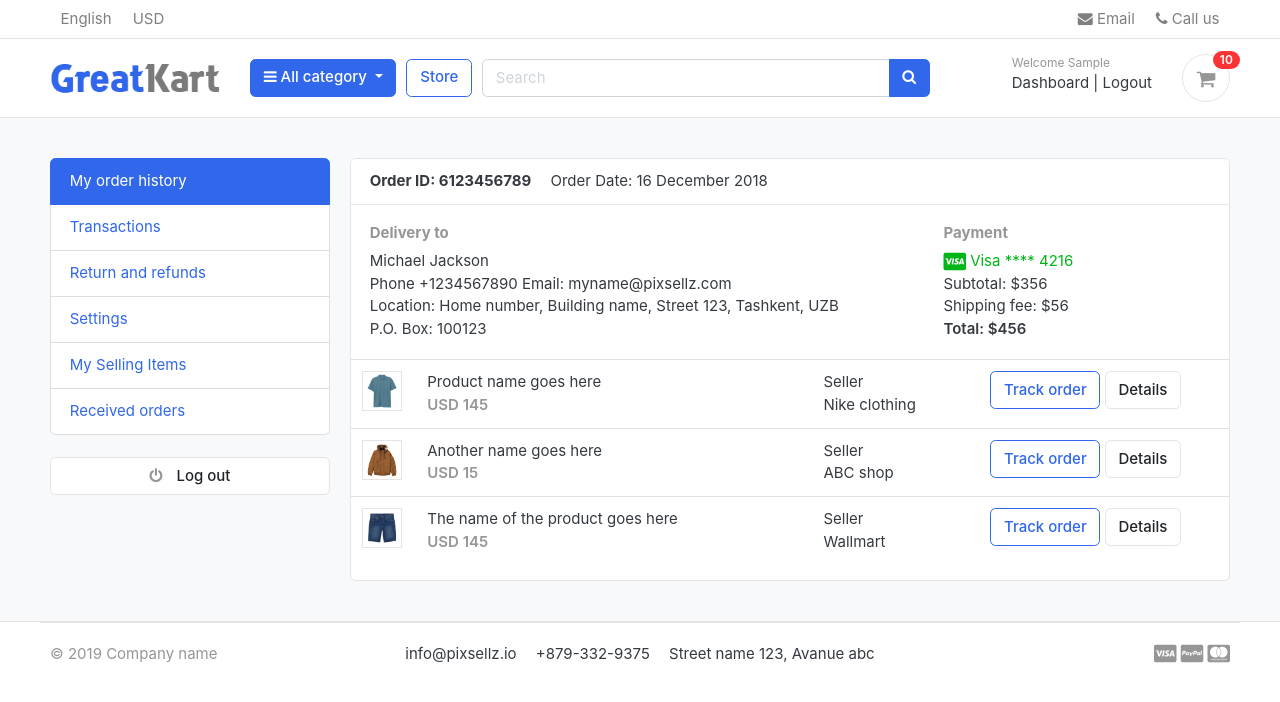
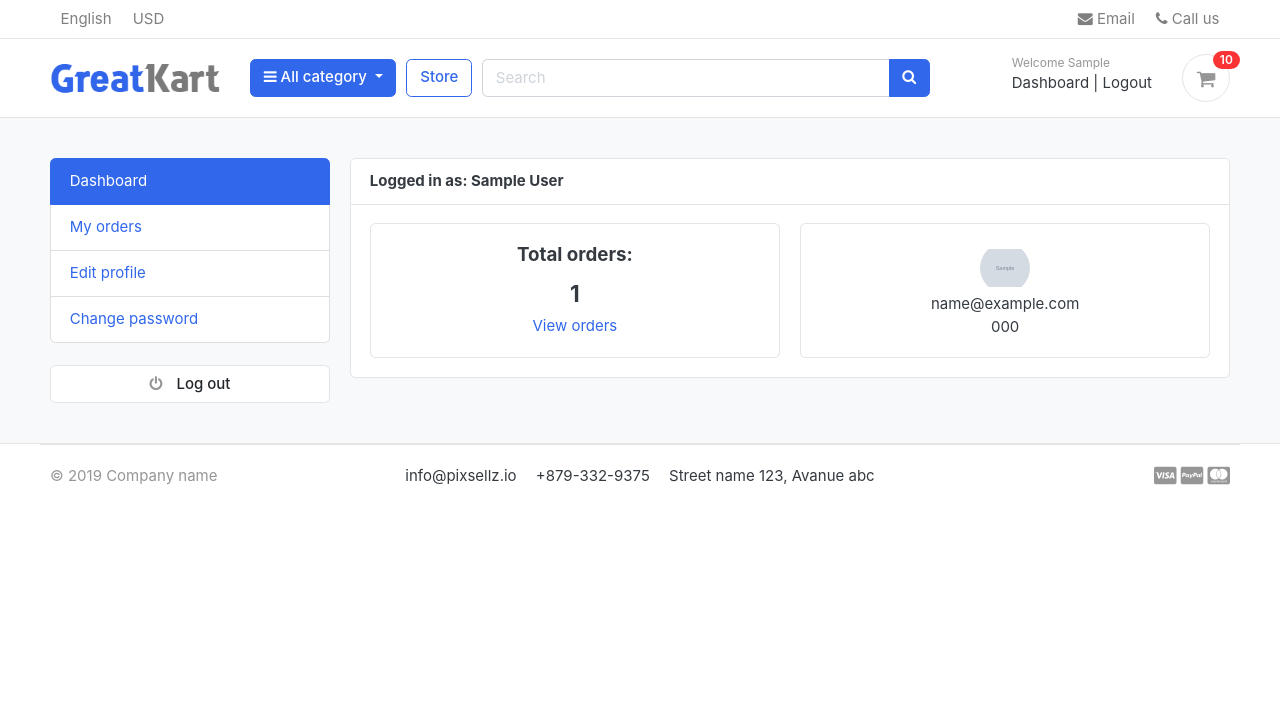
Before and after one commit to aryan-shrestha/eCommerce, a Django app: page /accounts/ in a window 1280 px wide. Shown: the top 702 px of the page. Run offline with Django 4.2, Linux system fonts and the light colour scheme; a user stored in the database is signed in; tables that the repository leaves empty hold one stand-in row (values such as "Sample post"); grey boxes marked "Sample" are stand-in pictures; some libraries are stand-ins or nearby versions; some web fonts are replaced.

Commit message:
user dashboard added

```diff
--- a/accounts/urls.py
+++ b/accounts/urls.py
@@ -13,6 +13,12 @@ urlpatterns = [
 
     path('forgot_password/', views.forgot_password, name='forgot_password'),
     path('reset_password_validate/<str:uidb64>/<str:token>/', views.reset_password_validate, name='reset_password_validate'),
-    path('reset_password/', views.reset_password, name='reset_password')
+    path('reset_password/', views.reset_password, name='reset_password'),
+    path('change_password/', views.change_password, name='change_password'),
 
+    path('my_orders/', views.my_orders, name='my_orders'),
+    path('edit_profile/', views.edit_profile, name='edit_profile'),
+    path('order_detail/<str:order_number>/', views.order_detail, name="order_detail"),
+
+    path('qr-code/', views.qr_code_view, name='qr_code'),
 ]
--- a/accounts/views.py
+++ b/accounts/views.py
@@ -1,4 +1,4 @@
-from django.shortcuts import render, redirect
+from django.shortcuts import render, redirect, get_object_or_404
 from django.contrib import messages, auth
 from django.contrib.auth.decorators import login_required
 from django.contrib.sites.shortcuts import get_current_site
@@ -9,13 +9,18 @@ from django.contrib.auth.tokens import default_token_generator
 from django.core.mail import send_mail
 from django.conf import settings
 
-import requests
+# imports for qr code generator
+from django.http import HttpResponse
+import qrcode
 
 from accounts.models import Account
 from cart.views import _cart_id
 from cart.models import Cart, CartItem
+from orders.models import Order
 
-from .forms import RegistrationForm
+from .forms import RegistrationForm, UserProfileForm, UserForm
+from .models import UserProfile
+
 # Create your views here.
 
 def register(request):
@@ -40,6 +45,7 @@ def register(request):
                                             )
             user.phone_number = phone_number
             user.save()
+            UserProfile.objects.create(user=user)
 
             # USER activation
 
@@ -156,7 +162,12 @@ def activate(request, uidb64, token):
 
 @login_required(login_url='login')
 def dashboard(request):
-    return render(request, 'accounts/dashboard.html')
+    orders = Order.objects.order_by('-created_at').filter(user_id=request.user.id, is_ordered=True)
+    orders_count = orders.count()
+    context = {
+        'orders_count': orders_count,
+    }
+    return render(request, 'accounts/dashboard.html', context=context)
 
 def forgot_password(request):
     if request.method == 'POST':
@@ -222,3 +233,86 @@ def reset_password(request):
             return redirect('reset_password')
 
     return render(request, 'accounts/reset_password.html')
+
+login_required(login_url='login')
+def my_orders(request):
+    orders = Order.objects.filter(user=request.user, is_ordered=True).order_by('-created_at')
+    context = {
+        'orders': orders
+    }
+    return render(request, 'accounts/my_orders.html', context)
+
+login_required(login_url='login')
+def edit_profile(request):
+    user_profile = get_object_or_404(UserProfile, user=request.user)
+    if request.method == 'POST':
+        user_form = UserForm(request.POST, instance=request.user)
+        user_profile_form = UserProfileForm(request.POST, request.FILES, instance=user_profile)
+        if user_form.is_valid() and user_profile_form.is_valid():
+            user_form.save()
+            user_profile_form.save()
+            messages.success(request, 'Your profile has been updated')
+            return redirect('edit_profile')
+    else:
+        user_form = UserForm(instance=request.user)
+        user_profile_form = UserProfileForm(instance=user_profile)
+    context = {
+        'user_profile': user_profile,
+        'user_form': user_form,
+        'profile_form': user_profile_form
+    }
+    return render(request, 'accounts/edit_profile.html', context=context)
+
+@login_required(login_url='login')
+def change_password(request):
+    if request.method == 'POST':
+        current_password = request.POST.get('current_password')
+        new_password = request.POST.get('new_password')
+        confirm_new_password = request.POST.get('confirm_new_password')
+
+        user = request.user
+
+        if user.check_password(current_password):
+            if new_password == current_password:
+                messages.error(request, "Current password cannot be used as new password")
+                return redirect('change_password')
+
+            elif new_password == confirm_new_password:
+                user.set_password(new_password)
+                messages.success(request, "Password updated successfully")
+                auth.logout(request)
+                return redirect('login')
+            else:
+                messages.error(request, "Passwords does not match")
+                return redirect('change_password')
+        else:
+            messages.error(request, "Current password does not match")
+            return redirect('change_password')
+
+
+    return render(request, 'accounts/change_password.html')
+
+@login_required(login_url='login')
+def order_detail(request, order_number):
+    order = Order.objects.get(order_number=order_number)
+    context = {
+        'order': order,
+        'order_items': order.orderproduct_set.all(),
+    }
+    return render(request, 'accounts/order_detail.html', context)
+
+# view for qr code
+def qr_code_view(request):
+    # Get the data for the QR code (e.g., a URL)
+    data = 'https://drive.google.com/file/d/10oNBRh7nkJOrzYA6sYvRRAFzCy192lsc/view?usp=sharing'
+
+    # Generate the QR code image
+    qr = qrcode.QRCode(version=1, box_size=10, border=5)
+    qr.add_data(data)
+    qr.make(fit=True)
+    qr_image = qr.make_image(fill_color="black", back_color="white")
+
+    # Create an HTTP response with the image content
+    response = HttpResponse(content_type="image/png")
+    qr_image.save(response, "PNG")
+    return response
--- a/eCommerce/static/css/custom.css
+++ b/eCommerce/static/css/custom.css
@@ -48,3 +48,17 @@ label:hover~input:checked~label {
 .rating-star i {
     color: #ffb503 !important;
 }
+
+/* dashboard edit profile avatar css */
+.round-avatar {
+    width: 100px; /* Adjust the width and height according to your needs */
+    height: 100px;
+    border-radius: 50%;
+    overflow: hidden;
+  }
+
+  .round-avatar img {
+    width: 100%;
+    height: 100%;
+    object-fit: cover;
+  }
--- a/templates/accounts/dashboard.html
+++ b/templates/accounts/dashboard.html
@@ -6,87 +6,35 @@
     <div class="container">
         {% include 'includes/alerts.html' %}
         <div class="row">
-            <aside class="col-md-3">
-                <!--   SIDEBAR   -->
-                <ul class="list-group">
-                    <a class="list-group-item active" href="#"> My order history </a>
-                    <a class="list-group-item" href="#"> Transactions </a>
-                    <a class="list-group-item" href="#"> Return and refunds </a>
-                    <a class="list-group-item" href="#">Settings </a>
-                    <a class="list-group-item" href="#"> My Selling Items </a>
-                    <a class="list-group-item" href="#"> Received orders </a>
-                </ul>
-                <br>
-                <a class="btn btn-light btn-block" href="{% url 'login' %}"> <i class="fa fa-power-off"></i> <span class="text">Log out</span> </a>
-                <!--   SIDEBAR .//END   -->
-            </aside>
+            {% include 'includes/dashboard_sidebar.html' %}
             <main class="col-md-9">
                 <article class="card">
-                <header class="card-header">
-                    <strong class="d-inline-block mr-3">Order ID: 6123456789</strong>
-                    <span>Order Date: 16 December 2018</span>
-                </header>
-                <div class="card-body">
-                    <div class="row">
-                        <div class="col-md-8">
-                            <h6 class="text-muted">Delivery to</h6>
-                            <p>Michael Jackson <br>
-                            Phone +1234567890 Email: myname@pixsellz.com <br>
-                            Location: Home number, Building name, Street 123,  Tashkent, UZB <br>
-                            P.O. Box: 100123
-                                </p>
+                    <header class="card-header">
+                        <strong class="d-inline-block mr-3">Logged in as: {{ user.full_name }}</strong>
+                    </header>
+                    <div class="card-body">
+                        <div class="row">
+                            <div class="col-md-6">
+                                <div class="card" style="text-align: center;">
+                                    <div class="card-body">
+                                        <h5 class="card-title">Total orders:</h5>
+                                        <h4>{{ orders_count }}</h4>
+                                        <a href="">View orders</a>
+                                    </div>
+                                </div>
+                            </div>
+                            <div class="col-md-6">
+                                <div class="card" style="text-align: center;">
+                                    <div class="card-body">
+                                        <img src="{{ user.userprofile.profile_picture.url }}" alt="User profile picture" width="50" height="50" style="border-radius: 50%; object-fit: contain;">
+                                        <p class="mb-0">{{ user.email }}</p>
+                                        <p>{{ user.phone_number }}</p>
+                                    </div>
+                                </div>
+                            </div>
                         </div>
-                        <div class="col-md-4">
-                            <h6 class="text-muted">Payment</h6>
-                            <span class="text-success">
-                                <i class="fab fa-lg fa-cc-visa"></i>
-                                Visa  **** 4216
-                            </span>
-                            <p>Subtotal: $356 <br>
-                                Shipping fee:  $56 <br>
-                                <span class="b">Total:  $456 </span>
-                            </p>
-                        </div>
-                    </div> <!-- row.// -->
-                </div> <!-- card-body .// -->
-                <div class="table-responsive">
-                    <table class="table table-hover">
-                        <tr>
-                            <td width="65">
-                                <img src="../images/items/1.jpg" class="img-xs border">
-                            </td>
-                            <td>
-                                <p class="title mb-0">Product name goes here </p>
-                                <var class="price text-muted">USD 145</var>
-                            </td>
-                            <td> Seller <br> Nike clothing </td>
-                            <td width="250"> <a href="#" class="btn btn-outline-primary">Track order</a> <a href="#" class="btn btn-light"> Details </a> </td>
-                        </tr>
-                        <tr>
-                            <td>
-                                <img src="../images/items/2.jpg" class="img-xs border">
-                            </td>
-                            <td>
-                                <p class="title mb-0">Another name goes here </p>
-                                <var class="price text-muted">USD 15</var>
-                            </td>
-                            <td> Seller <br> ABC shop </td>
-                            <td> <a href="#" class="btn btn-outline-primary">Track order</a> <a href="#" class="btn btn-light"> Details </a> </td>
-                        </tr>
-                        <tr>
-                            <td>
-                                <img src="../images/items/3.jpg" class="img-xs border">
-                            </td>
-                            <td>
-                                <p class="title mb-0">The name of the product  goes here </p>
-                                <var class="price text-muted">USD 145</var>
-                            </td>
-                            <td> Seller <br> Wallmart </td>
-                            <td> <a href="#" class="btn btn-outline-primary">Track order</a> <a href="#" class="btn btn-light"> Details </a> </td>
-                        </tr>
-                    </table>
-                </div> <!-- table-responsive .end// -->
-                </article> <!-- order-group.// -->
+                    </div>
+                </article>
             </main>
         </div> <!-- row.// -->
     </div>
--- /dev/null
+++ b/templates/includes/dashboard_sidebar.html
@@ -0,0 +1,12 @@
+<aside class="col-md-3">
+    <!--   SIDEBAR   -->
+    <ul class="list-group">
+        <a class="list-group-item {% if request.path == '/accounts/' or  request.path == '/accounts/dashboard/' %} active {% endif %}" href="{% url 'dashboard' %}"> Dashboard </a>
+        <a class="list-group-item {% if 'my_orders' in request.path %} active {% endif %}" href="{% url 'my_orders' %}"> My orders </a>
+        <a class="list-group-item {% if 'edit_profile' in request.path %} active {% endif %}" href="{% url 'edit_profile' %}"> Edit profile </a>
+        <a class="list-group-item" href="{% url 'change_password'  %}"> Change password </a>
+    </ul>
+    <br>
+    <a class="btn btn-light btn-block" href="{% url 'login' %}"> <i class="fa fa-power-off"></i> <span class="text">Log out</span> </a>
+    <!--   SIDEBAR .//END   -->
+</aside>
--- a/templates/includes/navbar.html
+++ b/templates/includes/navbar.html
@@ -86,7 +86,7 @@
 
                             <small class="title text-muted">Welcome {{ request.user.first_name }}</small>
                             <div>
-                                <a href="#">Dashboard</a>
+                                <a href="{% url 'dashboard' %}">Dashboard</a>
                                 <span class="dark-transp"> | </span>
                                 <a href="{% url 'logout' %}"> Logout</a>
                             </div>
--- a/templates/store/product_detail.html
+++ b/templates/store/product_detail.html
@@ -134,7 +134,7 @@
                 {% for review in reviews %}
                 <article class="box mb-3">
                     <div class="icontext w-100">
-                        <img src="./images/avatars/avatar1.jpg" class="img-xs icon rounded-circle">
+                        <img src="{{ review.user.userprofile.profile_picture.url }}" class="img-xs icon rounded-circle">
                         <div class="text">
                             <span class="date text-muted float-md-right">{{ review.updated_at }} </span>
                             <h6 class="mb-1">{{ review.user.full_name }} </h6>
--- a/templates/store/store.html
+++ b/templates/store/store.html
@@ -141,8 +141,8 @@
                                 <div class="fix-height">
                                     <a href="{{ product.get_url }}" class="title">{{ product.product_name }}</a>
                                     <div class="price-wrap mt-2">
-                                        <span class="price">{{ product.price }}</span>
-                                        <del class="price-old">$1980</del>
+                                        <span class="price">Rs. {{ product.price }}</span>
+                                        <del class="price-old">Rs. 1980</del>
                                     </div> <!-- price-wrap.// -->
                                 </div>
                                 <a href="{{ product.get_url }}" class="btn btn-block btn-primary">View Detail </a>
```
Also changed, not shown: accounts/admin.py (+9 -1 lines), accounts/forms.py (+24 -1 lines), accounts/models.py (+16 -0 lines), templates/accounts/change_password.html (added, +44 -0 lines), templates/accounts/edit_profile.html (added, +78 -0 lines), templates/accounts/my_orders.html (added, +59 -0 lines), templates/accounts/order_detail.html (added, +88 -0 lines), eCommerce/static/images/user.png (added), media/user_profile/7309681.jpg (added), media/user_profile/user.png (added).
